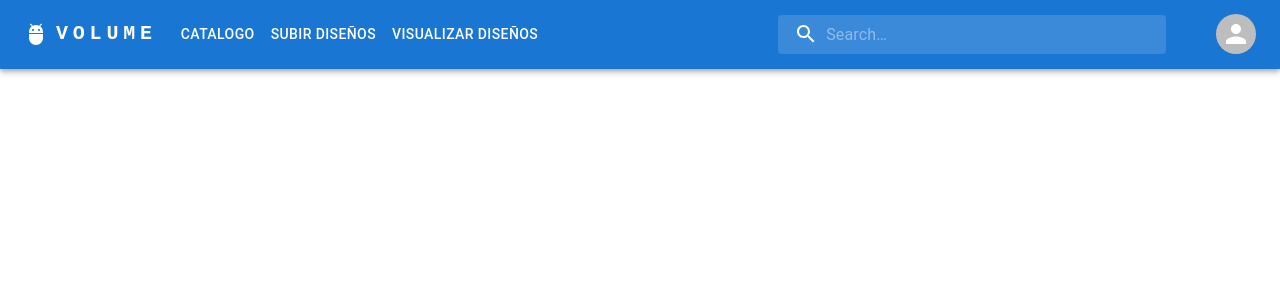
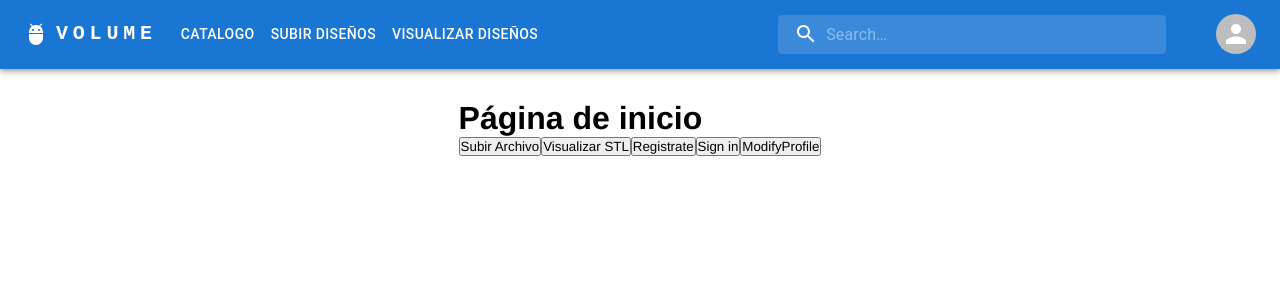
Before and after one commit to Orhugo/Front-Eco3DPrint, a React app: page /Front-Eco3DPrint in a window 1280 px wide. Shown: the top 300 px of the page. Built offline with nearby package versions, Linux system fonts and the light colour scheme; the HTML template or start-up script is replaced by a standard one.

Commit message:
Cambio de las URLs

```diff
--- a/src/App.jsx
+++ b/src/App.jsx
@@ -15,12 +15,12 @@ function App() {
       <NavBar />
         <div style={{marginTop:"100px"}}>
           <Routes>
-            <Route path="/" element={<Home />} />
-            <Route path="/subirArchivo" element={<UploadFile />} />
-            <Route path="/visualizarSTL" element={<STLVisualizer />} />
-            <Route path="/UserRegistration" element={<UserRegistration />} />
-            <Route path="/UserLogin" element={<UserLogin />} />
-            <Route path="/ProfileConfig" element={<ProfileConfig />} />
+            <Route path="/Front-Eco3DPrint" element={<Home />} />
+            <Route path="/Front-Eco3DPrint/subirArchivo" element={<UploadFile />} />
+            <Route path="/Front-Eco3DPrint/visualizarSTL" element={<STLVisualizer />} />
+            <Route path="/Front-Eco3DPrint/UserRegistration" element={<UserRegistration />} />
+            <Route path="/Front-Eco3DPrint/UserLogin" element={<UserLogin />} />
+            <Route path="/Front-Eco3DPrint/ProfileConfig" element={<ProfileConfig />} />
           </Routes>
         </div>
       </Router>
--- a/src/components/NavBar.jsx
+++ b/src/components/NavBar.jsx
@@ -18,7 +18,7 @@ import SearchIcon from "@mui/icons-material/Search";
 import { useNavigate } from 'react-router-dom';
 
 const pages = ["Catalogo", "Subir Diseños", "Visualizar Diseños"];
-const referencias = ["/catalogo", "/subirArchivo", "visualizarSTL"];
+const referencias = ["/Front-Eco3DPrint/catalogo", "/Front-Eco3DPrint/subirArchivo", "/Front-Eco3DPrint/visualizarSTL"];
 const settings = ["Profile", "Account", "Dashboard", "Logout"];
 
 const Search = styled("div")(({ theme }) => ({
@@ -87,7 +87,7 @@ function NavBar() {
   const handleClickOnItem = (setting) => {
     switch (setting) {
       case "Profile":
-        navigate('/ProfileConfig')
+        navigate('/Front-Eco3DPrint/ProfileConfig')
         break;
       case "Account":
         navigate('/Account')
@@ -110,7 +110,7 @@ function NavBar() {
             variant="h6"
             noWrap
             component="a"
-            href="/"
+            href="/Front-Eco3DPrint"
             sx={{
               mr: 2,
               display: { xs: "none", md: "flex" },
@@ -165,7 +165,7 @@ function NavBar() {
             variant="h5"
             noWrap
             component="a"
-            href="/"
+            href="/Front-Eco3DPrint"
             sx={{
               mr: 2,
               display: { xs: "flex", md: "none" },
--- a/src/views/Home.jsx
+++ b/src/views/Home.jsx
@@ -50,19 +50,19 @@ function Home() {
           <div>
             <p>{userInfo.name}</p>
             <p>{userInfo.lastname}</p>
-            <button onClick={() => {navigate('/subirArchivo')}}>Subir Archivo</button>
-            <button onClick={() => {navigate('/visualizarSTL')}}>Visualizar STL</button>
+            <button onClick={() => {navigate('/Front-Eco3DPrint/subirArchivo')}}>Subir Archivo</button>
+            <button onClick={() => {navigate('/Front-Eco3DPrint/visualizarSTL')}}>Visualizar STL</button>
             <button onClick={handleLogout}>Sign out</button>
-            <button onClick={() => {navigate('/ProfileConfig')}}>ModifyProfile</button>
+            <button onClick={() => {navigate('/Front-Eco3DPrint/ProfileConfig')}}>ModifyProfile</button>
           </div>
       )}
       {!isLoggedIn && (
           <div>
-            <button onClick={() => {navigate('/subirArchivo')}}>Subir Archivo</button>
-            <button onClick={() => {navigate('/visualizarSTL')}}>Visualizar STL</button>
-            <button onClick={() => {navigate('/UserRegistration')}}>Registrate</button>
-            <button onClick={() => {navigate('/UserLogin')}}>Sign in</button>
-            <button onClick={() => {navigate('/ProfileConfig')}}>ModifyProfile</button>
+            <button onClick={() => {navigate('/Front-Eco3DPrint/subirArchivo')}}>Subir Archivo</button>
+            <button onClick={() => {navigate('/Front-Eco3DPrint/visualizarSTL')}}>Visualizar STL</button>
+            <button onClick={() => {navigate('/Front-Eco3DPrint/UserRegistration')}}>Registrate</button>
+            <button onClick={() => {navigate('/Front-Eco3DPrint/UserLogin')}}>Sign in</button>
+            <button onClick={() => {navigate('/Front-Eco3DPrint/ProfileConfig')}}>ModifyProfile</button>
           </div>
       )}
     </>
--- a/vite.config.js
+++ b/vite.config.js
@@ -4,5 +4,5 @@ import react from '@vitejs/plugin-react'
 // https://vitejs.dev/config/
 export default defineConfig({
   plugins: [react()],
-  base: '/'
+  base: '/Front-Eco3DPrint'
 })
```
